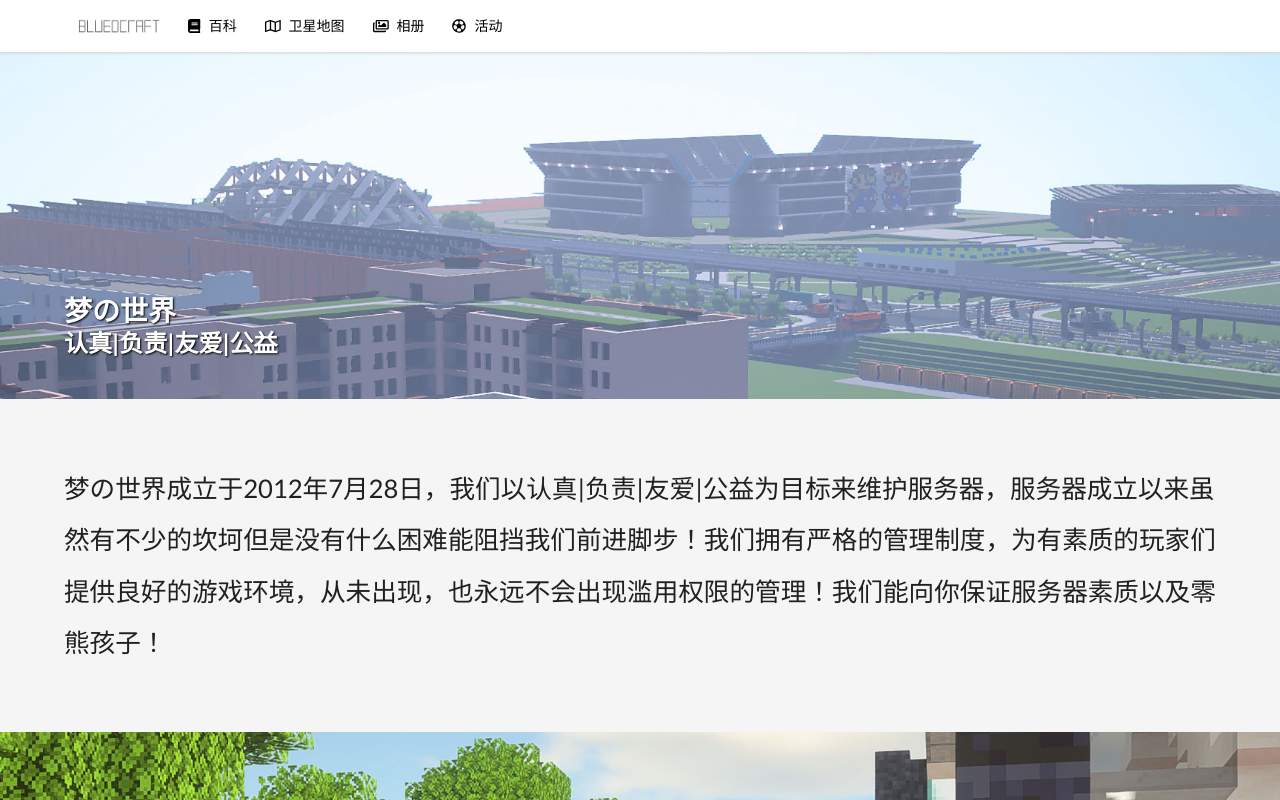
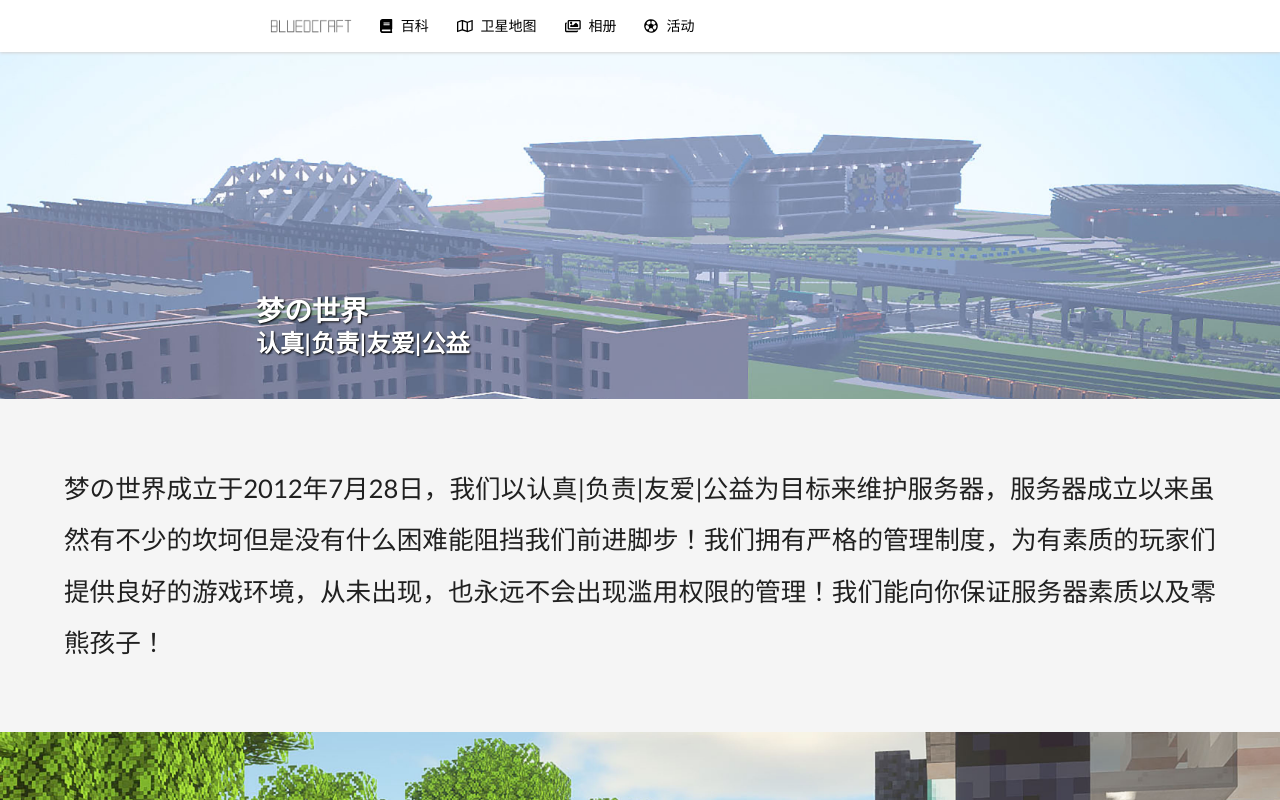
Before and after one commit to rayhong118/bluedcraft, a React (Create React App) app: page / in a window 1280 px wide. Built offline with nearby package versions, Linux system fonts and the light colour scheme.

Commit message:
nav bar redesign 2

```diff
--- a/src/shared/components/nav/nav.scss
+++ b/src/shared/components/nav/nav.scss
@@ -1,4 +1,11 @@
 @use '../../constants/constants.scss';
+
+// mobile view
+.nav-component {
+  display: none;
+}
+
+@media (min-width: 1200px) {
   .nav-component {
     display: flex;
     padding: 0 constants.$page-horizontal-padding;
@@ -39,3 +46,4 @@
       margin-right: 1ch;
     }
   }
+}
--- a/src/shared/constants/constants.scss
+++ b/src/shared/constants/constants.scss
@@ -1,3 +1,3 @@
-$theme-color: blue;
-$secondary-color: lightblue;
-$page-horizontal-padding: 5%;
+$theme-color: #3390ff;
+$secondary-color: #a6abbd;
+$page-horizontal-padding: 20%;
```
Lines whose indentation alone changed are shown as unchanged.
